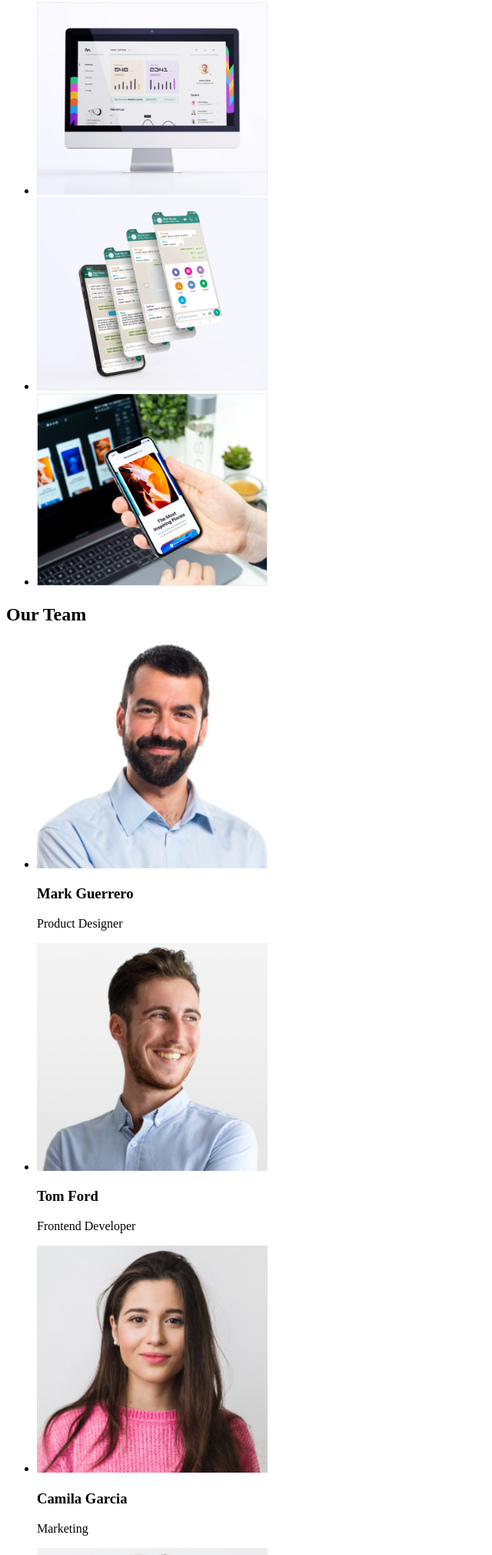
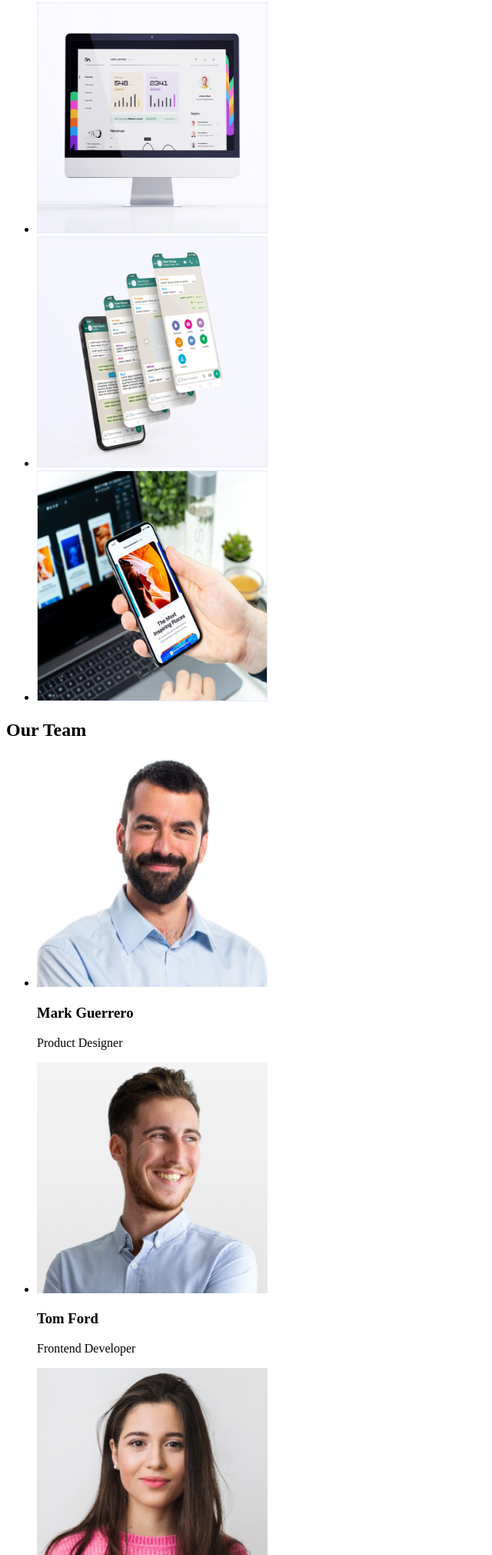
Before and after one commit to samcasubuan/GoIT-HW-1, a plain HTML site: page index.html in a window 1280 px wide. Shown: the part 780-2800 px from the top of the page at 77% size, without its empty margins (0-640 px from the left). Drawn offline with Linux system fonts and the light colour scheme.

Commit message:
Update index.html

```diff
--- a/index.html
+++ b/index.html
@@ -81,13 +81,13 @@
                 <h2>What Are We Doing</h2>
                 <ul>
                     <li>
-                        <img src="./images/img-1.jpg" alt="Monitor" width="300px">
+                        <img src="./images/img-1.jpg" alt="Monitor" width="300px" height="300px">
                     </li>
                     <li>
-                        <img src="./images/img-2.jpg" alt="Mobile" width="300px">
+                        <img src="./images/img-2.jpg" alt="Mobile" width="300px" height="300px">
                     </li>
                     <li>
-                        <img src="./images/img-3.jpg" alt="Mobile/Phone" width="300px">
+                        <img src="./images/img-3.jpg" alt="Mobile/Phone" width="300px" height="300px">
                     </li>
                 </ul>
             </div>
@@ -98,22 +98,22 @@
                 <h2>Our Team</h2>
                 <ul>
                     <li>
-                        <img src="./images/img-4.jpg" alt="Mark" width="300px">
+                        <img src="./images/img-4.jpg" alt="Mark" width="300px" height="300px">
                         <h3>Mark Guerrero</h3>
                         <p>Product Designer</p>
                     </li>
                     <li>
-                        <img src="./images/img-5.jpg" alt="Tom" width="300px">
+                        <img src="./images/img-5.jpg" alt="Tom" width="300px" height="300px">
                         <h3>Tom Ford</h3>
                         <p>Frontend Developer</p>
                     </li>
                     <li>
-                        <img src="./images/img-6.jpg" alt="Camila" width="300px">
+                        <img src="./images/img-6.jpg" alt="Camila" width="300px" height="300px">
                         <h3>Camila Garcia</h3>
                         <p>Marketing</p>
                     </li>
                     <li>
-                        <img src="./images/img-7.jpg" alt="Daniel" width="300px">
+                        <img src="./images/img-7.jpg" alt="Daniel" width="300px" height="300px">
                         <h3>Daniel Wilson</h3>
                         <p>UI Designer</p>
                     </li>
```
